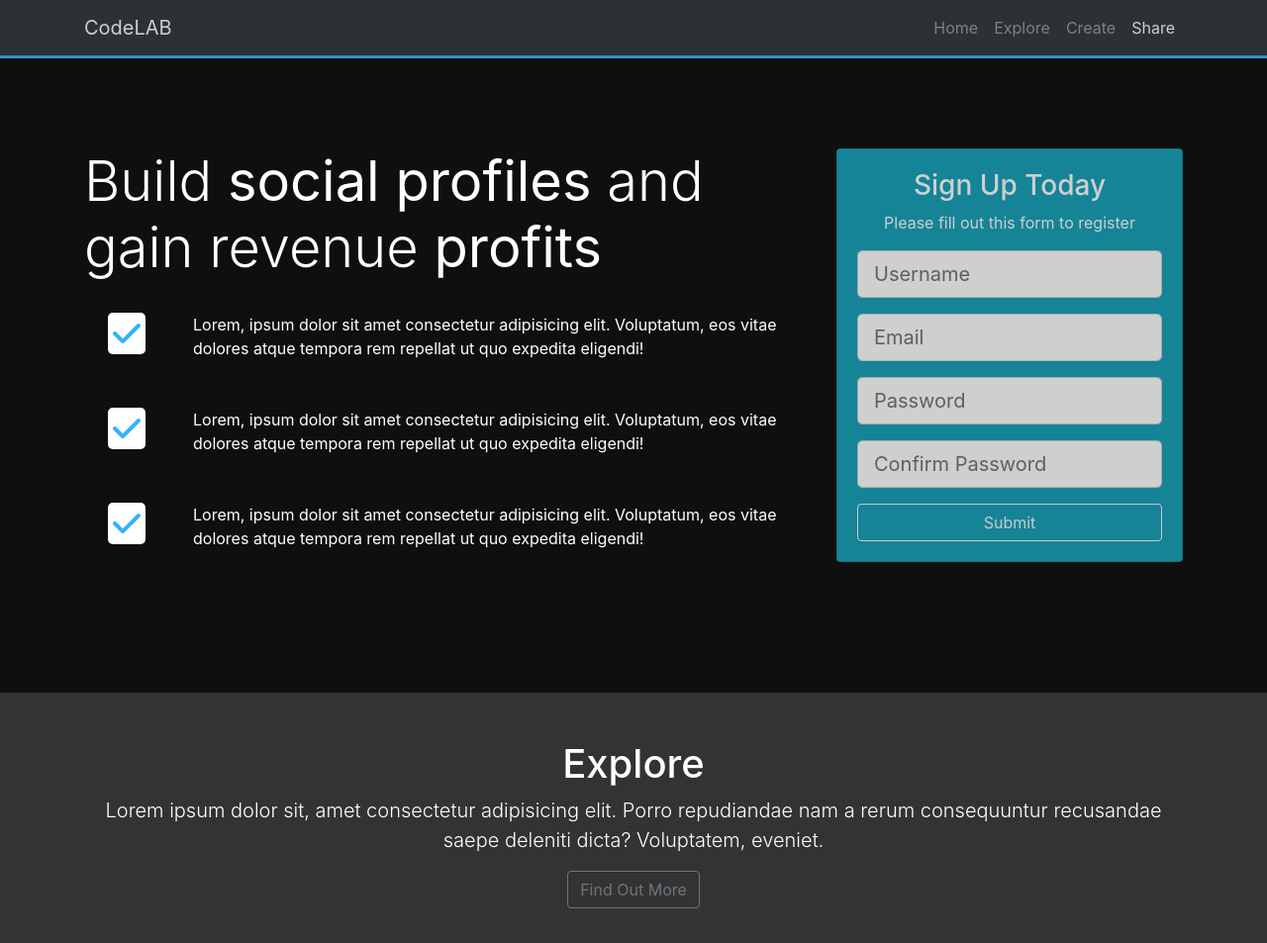
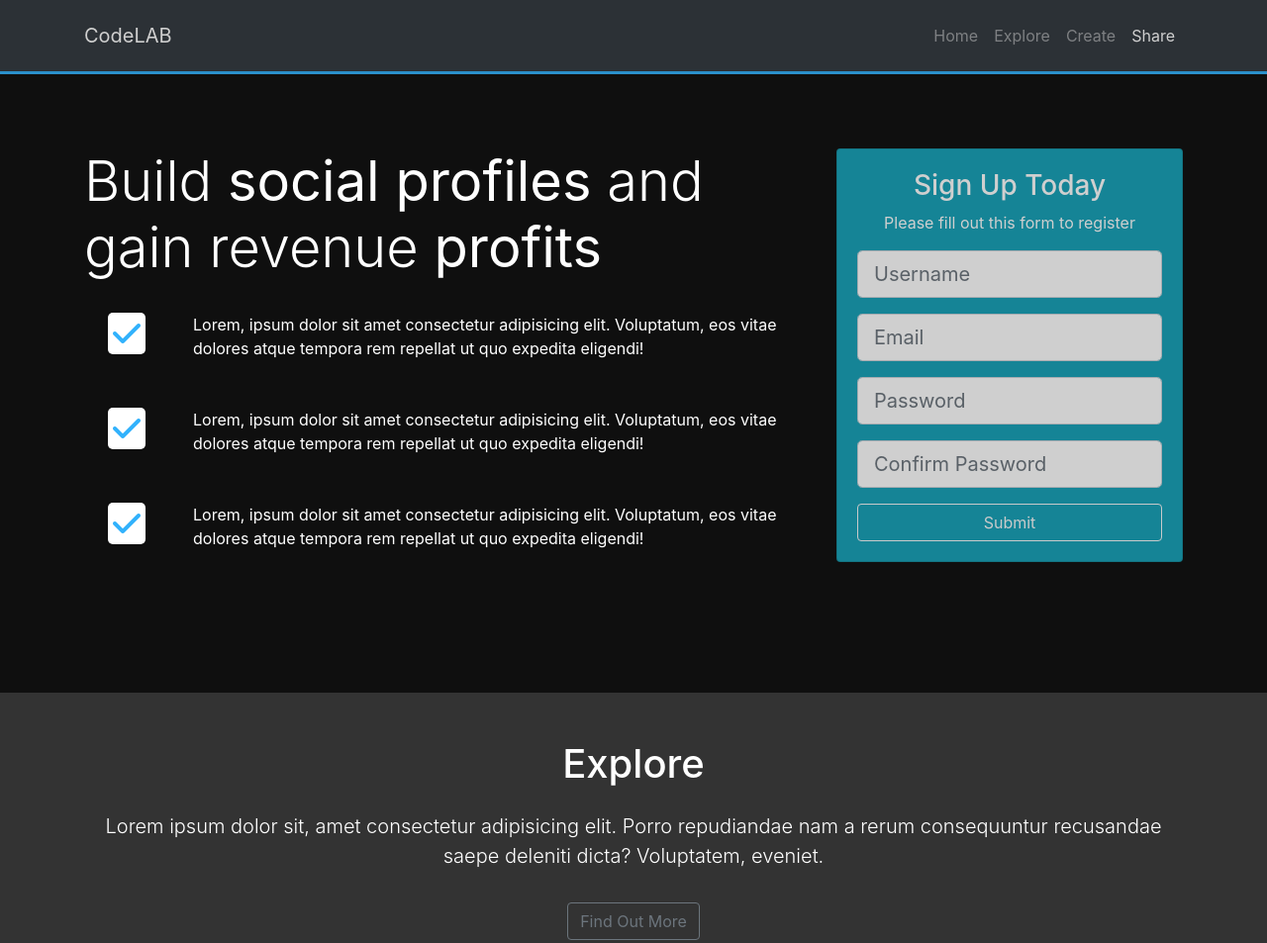
Before and after one commit to MikeMajer/Bootstrap_theme1, a plain HTML site: page index.html in a window 1280 px wide. Shown: the top 953 px of the page at 99% size. Drawn offline with nearby package versions, Linux system fonts and the light colour scheme.

Commit message:
padding correction

```diff
--- a/index.html
+++ b/index.html
@@ -14,7 +14,7 @@
 
 <body data-spy="scroll" data-target="#main-nav" id="home">
   <nav class="navbar navbar-expand-sm bg-dark navbar-dark fixed-top" id="main-nav">
-    <div class="container">
+    <div class="container py-2">
       <a href="index.html" class="navbar-brand">CodeLAB</a>
       <button class="navbar-toggler" data-toggle="collapse" data-target="#navbarCollapse">
         <span class="navbar-toggler-icon"></span>
@@ -114,7 +114,7 @@
       <div class="row">
         <div class="col text-center py-5">
           <h1 class="display 4">Explore</h1>
-          <p class="lead">Lorem ipsum dolor sit, amet consectetur adipisicing elit. Porro repudiandae nam a rerum
+          <p class="lead p-3">Lorem ipsum dolor sit, amet consectetur adipisicing elit. Porro repudiandae nam a rerum
             consequuntur recusandae saepe deleniti dicta? Voluptatem, eveniet.</p>
           <a href="#" class="btn btn-outline-secondary">Find Out More</a>
         </div>
```
